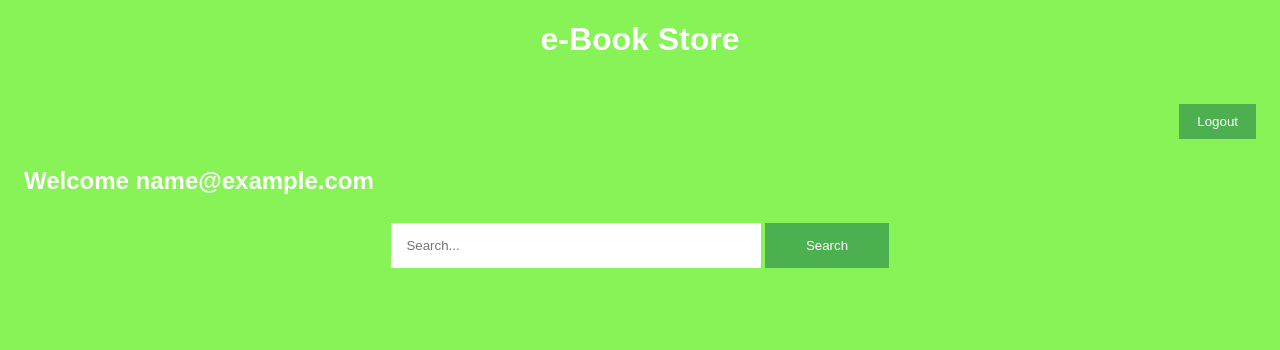
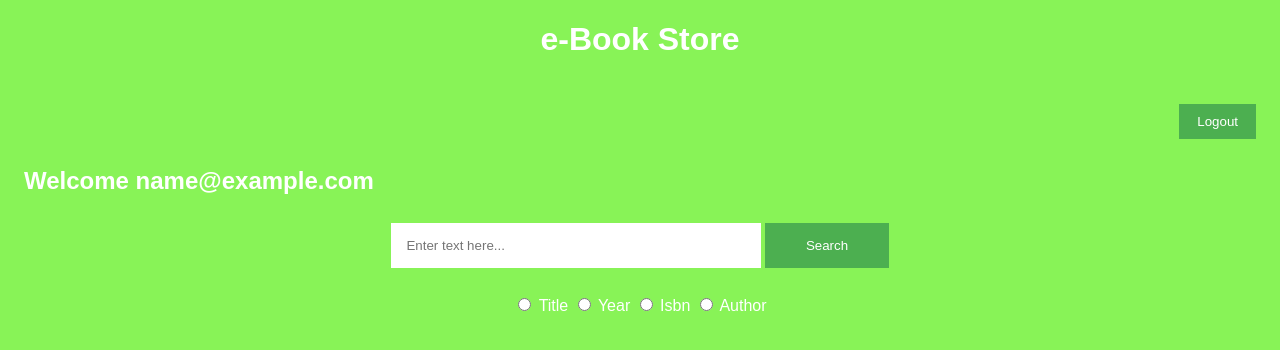
Before and after one commit to lakshmisindhu9100733271/book-page, a Flask app: page /home in a window 1280 px wide. Shown: the top 350 px of the page. Run offline with Flask 2, Linux system fonts and the light colour scheme; the visitor is signed in with stand-in values (Sample User, id 1).

Commit message:
search part

```diff
--- a/application.py
+++ b/application.py
@@ -5,8 +5,8 @@ from flask_session import Session
 from sqlalchemy import create_engine
 from sqlalchemy.orm import scoped_session, sessionmaker
 from flask_sqlalchemy import SQLAlchemy
-from registerdb import db,Users
-
+from registerdb import *
+from importdb import Books,db
 
 app = Flask(__name__)
 
@@ -80,12 +80,45 @@ def admin():
         return redirect(url_for("register"))
     data = Users.query.order_by(Users.time.desc()).all()
     return render_template("admin.html",data=data)
+
 @app.route("/home")
 def home():
     if session["email"] is None:
         return redirect(url_for("register"))
     message = session["email"]
     return render_template("homepage.html",username=message)
+
+@app.route("/search",methods=["POST","GET"])
+def search():
+    if session["email"] is None:
+        return  redirect(url_for("login"))
+    if request.method == "POST":
+        text = request.form.get("name")
+        option = request.form.get("option")
+        print(text)
+        if option == "title":
+            print(option)
+            books = db.session.execute('SELECT * FROM "Books" WHERE UPPER("title") LIKE UPPER(:text)',{"text":'%'+text+'%'}).fetchall()
+        elif option == "isbn":
+            books = db.session.execute('SELECT * FROM "Books" WHERE UPPER("isbn") LIKE UPPER(:text)',{"text":'%'+text+'%'}).fetchall()
+        elif option == "author":
+            books = db.session.execute('SELECT * FROM "Books" WHERE UPPER("author") LIKE UPPER(:text)',{"text":'%'+text+'%'}).fetchall()
+        else:
+
+            # if text.isnumeric():
+            #     message = "Sorry wrong input.Please enter correct year"
+            #     return render_template("homepage.html",message = message)
+            #books=Books.query.filter(Books.year.like(text)).all()
+            books = db.session.execute('SELECT * FROM "Books" WHERE UPPER("year") LIKE UPPER(:text)',{"text":'%'+text+'%'}).fetchall()
+
+        print(books)
+        books.sort(key=lambda x: x.year, reverse=True)
+        if len(books) == 0:
+            message = "Sorry no books are available on your input"
+            return render_template("homepage.html",message = "alert")
+        else:
+            return render_template("booksdisplay.html",books=books)
+    return redirect(url_for("home"))
 
 @app.route("/logout")
 def logout():
--- a/import.py
+++ b/importdb.py
@@ -22,7 +22,7 @@ app.config["SQLALCHEMY_TRACK_MODIFICATIONS"] = False
 
 db = SQLAlchemy(app)
 
-class Register(db.Model) :
+class Books(db.Model) :
     __tablename__ = "Books"
     isbn = db.Column(db.String, primary_key = True)
     title = db.Column(db.String, nullable = False)
--- a/templates/homepage.html
+++ b/templates/homepage.html
@@ -1,6 +1,7 @@
 <!DOCTYPE html>
 <html>
     <head>
+        <meta name="viewport" content="width=device-width, initial-scale=1">
         <title>Home Page</title>
         <h1 style="text-align: center;">e-Book Store</h1>
         <style>
@@ -44,6 +45,31 @@
             width: auto;
             padding: 10px 18px;
             }
+            .alert {
+            width: 40%;
+            padding: 20px;
+            background-color: #a04b45;
+            color: white;
+            font-style: italic;
+            }
+            .alert.suggestion {background-color: #4CAF50;}
+            .closebtn {
+            margin-left: 15px;
+            color: white;
+            font-weight: bold;
+            float: right;
+            font-size: 22px;
+            line-height: 20px;
+            cursor: pointer;
+            transition: 0.3s;
+            background-color: #4CAF50;
+            }
+
+            .closebtn:hover {
+            color: black;
+            background-color: #4CAF50;
+            }
+
         </style>
     </head>
     <body>
@@ -61,21 +87,36 @@
 
 
             <div align=center>
+                {% if message == "alert"%}
+                    <div class="alert">
+                        **Please check your spelling or try a different search term.
+                    </div>
+                    <br>
+                    <div class="alert suggestion">
+                        <span class="closebtn" onclick="this.parentElement.style.display='none';">&times;</span>
+                        You can search using keywords from the book's title, the name of an
+                        author of the book,or the book's ISBN.The ISBN is a 10 or 13 digit number
+                        that can be found near the barcode on the back cover.
+                </div>
+                {%endif%}
+
                 <form action="{{url_for('search')}}" method="POST">
                     <div class="Searchbox">
-                        <input type="text" name="name" placeholder="Search..." required>
+                        <input type="text" name="name" placeholder="Enter text here..." pattern="[a-zA-Z0-9\s]+"
+                        title = "minimum lenth is three characters. &#010 only letters and numbers allowed. &#010 eg: for title 'Fourteen Fearless.' &#010 for year '1980.' &#010 for isbn '375913750.'&#010 for author 'Susan Cooper.'"
+                        minlength="3" required>
                         <button type="submit">Search</button>
                     </div>
-                    <!-- <div class="radio">
-                        <input type="radio" name="option" value="title"/>
+                    <div class="radio" aria-required="true">
+                        <input type="radio" name="option" value="title"required>
                         <label for="title">Title</label>
-                        <input type="radio" name="option" value="year"/>
+                        <input type="radio" name="option" value="year" required>
                         <label for="Year">Year</label>
-                        <input type="radio" name="option" value="isbn"/>
+                        <input type="radio" name="option" value="isbn" required>
                         <label for="isbn">Isbn</label>
-                        <input type="radio" name="option" value="author"/>
+                        <input type="radio" name="option" value="author" required>
                         <label for="author">Author</label>
-                    </div> -->
+                    </div>
 
                 </form>
             </div>
--- a/templates/login.html
+++ b/templates/login.html
@@ -82,7 +82,7 @@ span.psw {
   <h1 style="text-align: center;">e-Book Store</h1>
 <h2>Login</h2>
 
-<form action="{{ url_for('login') }}" method="post">
+<form action="{{ url_for('login') }}" method="POST">
   {% if message %}
   <div>
     <p style="color: #f44336;text-align: center;" >{{message}}</p>
--- a/templates/registration.html
+++ b/templates/registration.html
@@ -18,7 +18,7 @@
 }
 
 /* Full-width input fields */
-input[type=text] {
+input[type=text], input[type=password] {
   width: 100%;
   padding: 15px;
   margin: 5px 0 22px 0;
```
Also changed, not shown: templates/Booksdisplay.html (+59 -1 lines).
